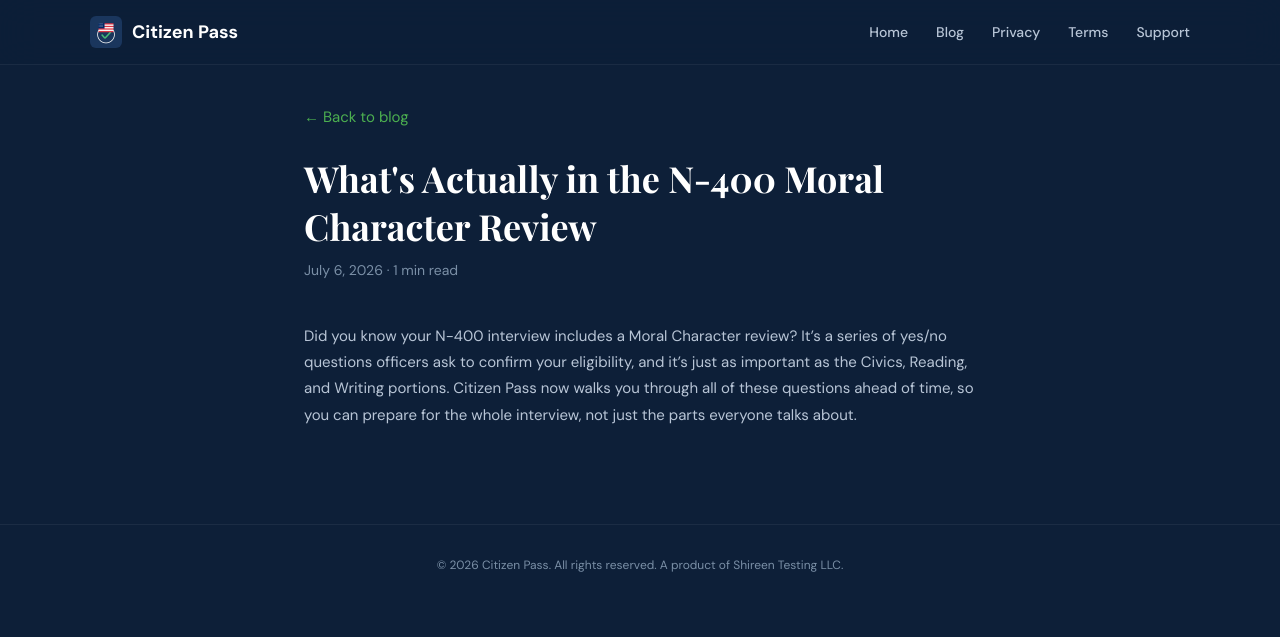
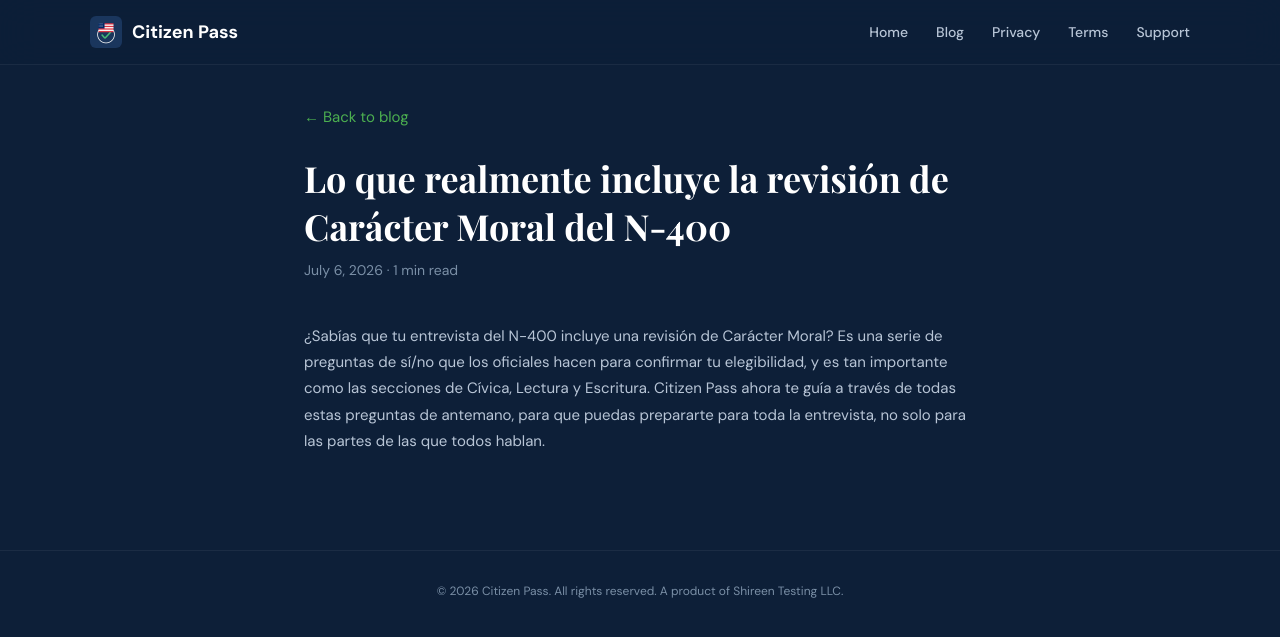
Before and after one commit to imonrashid-web/citizenpass-website, a Jekyll site: the page built from _posts/2026-07-06-n400-moral-character-walkthrough.md, in a window 1280 px wide. Shown: the top 637 px of the page. Built offline with Jekyll 4.4.1, drawn with Linux system fonts in a browser that asks for light colours; our own code applies the rules of GitHub Pages for plain Markdown files.

Commit message:
Update Blog Post “2026-07-06-n400-moral-character-walkthrough”

```diff
--- a/_posts/2026-07-06-n400-moral-character-walkthrough.md
+++ b/_posts/2026-07-06-n400-moral-character-walkthrough.md
@@ -1,10 +1,10 @@
 ---
-layout: post
-title: What's Actually in the N-400 Moral Character Review
-url_slug: n400-moral-character-walkthrough
+title: Lo que realmente incluye la revisión de Carácter Moral del N-400
+url_slug: "\tn400-caracter-moral"
 date: 2026-07-06
 category: n400
-excerpt: The N-400 interview includes a Moral Character review — Citizen Pass
-  now walks you through all of these questions so nothing catches you off guard.
+excerpt: La entrevista del N-400 incluye una revisión de Carácter Moral —
+  Citizen Pass ahora te guía a través de todas estas preguntas para que nada te
+  tome por sorpresa.
 ---
-Did you know your N-400 interview includes a Moral Character review? It's a series of yes/no questions officers ask to confirm your eligibility, and it's just as important as the Civics, Reading, and Writing portions. Citizen Pass now walks you through all of these questions ahead of time, so you can prepare for the whole interview, not just the parts everyone talks about.
+¿Sabías que tu entrevista del N-400 incluye una revisión de Carácter Moral? Es una serie de preguntas de sí/no que los oficiales hacen para confirmar tu elegibilidad, y es tan importante como las secciones de Cívica, Lectura y Escritura. Citizen Pass ahora te guía a través de todas estas preguntas de antemano, para que puedas prepararte para toda la entrevista, no solo para las partes de las que todos hablan.
```
